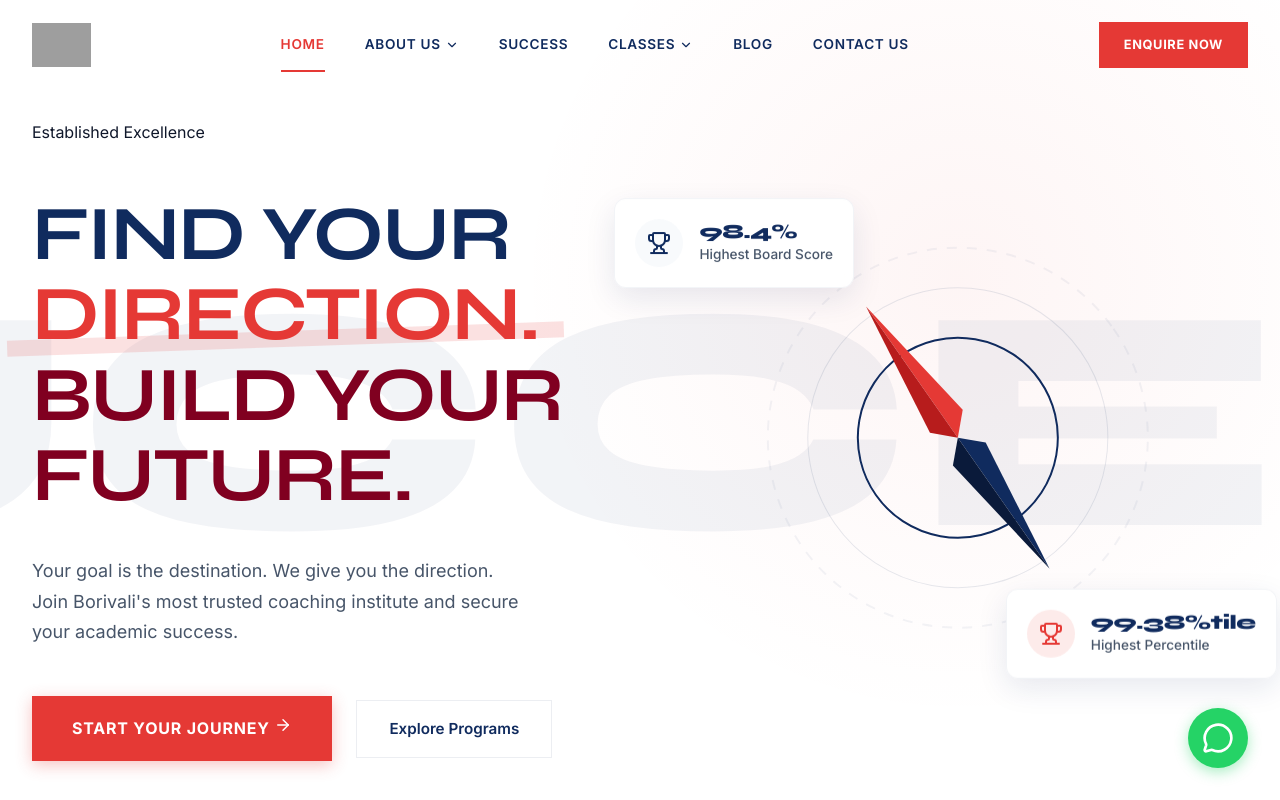
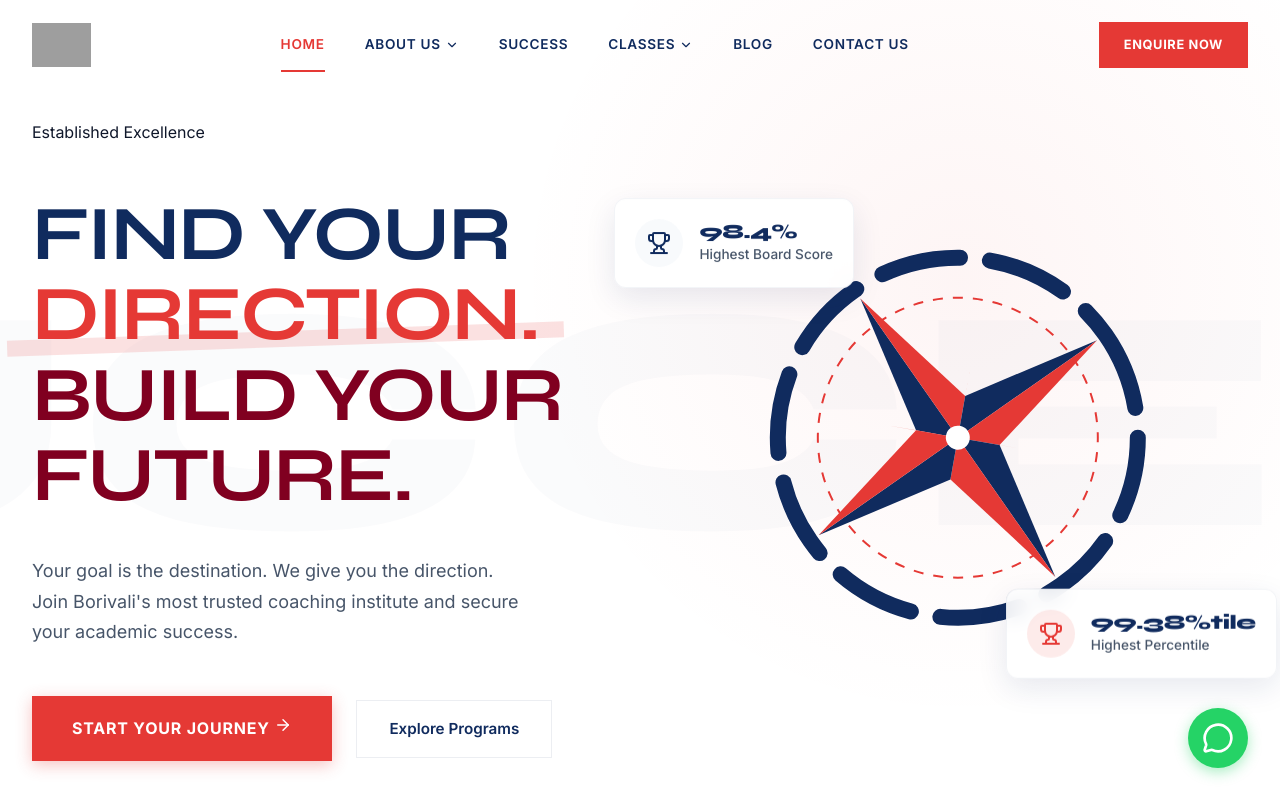
Before and after one commit to AhanaKulkarni/NK-Website, a Next.js app: page / in a window 1280 px wide. Shown: the top 800 px of the page. Built offline with nearby package versions, Linux system fonts and the light colour scheme; grey boxes are pictures that could not be loaded.

Commit message:
style: remove syllabus buttons, update compass, and fix footer link

```diff
--- a/src/app/home.module.css
+++ b/src/app/home.module.css
@@ -34,7 +34,7 @@
   font-family: var(--font-display);
   font-size: 25vw;
   font-weight: 900;
-  color: rgba(16, 43, 94, 0.05); /* Faint navy, slightly more prominent */
+  color: rgba(16, 43, 94, 0.02); /* Faint navy, slightly more prominent */
   white-space: nowrap;
   z-index: 1;
   pointer-events: none;
--- a/src/app/page.tsx
+++ b/src/app/page.tsx
@@ -123,13 +123,34 @@ export default function Home() {
                 >
                   {/* Abstract Compass SVG */}
                   <svg width="400" height="400" viewBox="0 0 400 400" fill="none" xmlns="http://www.w3.org/2000/svg">
-                    <circle cx="200" cy="200" r="190" stroke="rgba(16, 43, 94, 0.05)" strokeWidth="2" strokeDasharray="10 10"/>
-                    <circle cx="200" cy="200" r="150" stroke="rgba(16, 43, 94, 0.1)" strokeWidth="1"/>
-                    <circle cx="200" cy="200" r="100" stroke="var(--color-primary)" strokeWidth="2"/>
-                    <path d="M200 40 L220 180 L200 200 Z" fill="var(--color-accent)"/>
-                    <path d="M200 40 L180 180 L200 200 Z" fill="#B71C1C"/>
-                    <path d="M200 360 L220 220 L200 200 Z" fill="var(--color-primary)"/>
-                    <path d="M200 360 L180 220 L200 200 Z" fill="#0A1A3A"/>
+                    {/* Outer rings */}
+                    <circle cx="200" cy="200" r="180" stroke="var(--color-primary)" strokeWidth="16" strokeDasharray="80 30" strokeLinecap="round"/>
+                    <circle cx="200" cy="200" r="140" stroke="var(--color-accent)" strokeWidth="2" strokeDasharray="10 10"/>
+
+                    {/* North Point */}
+                    <path d="M200 30 L170 170 L200 200 Z" fill="var(--color-primary)"/>
+                    <path d="M200 30 L230 170 L200 200 Z" fill="var(--color-accent)"/>
+
+                    {/* East Point */}
+                    <path d="M370 200 L230 170 L200 200 Z" fill="var(--color-primary)"/>
+                    <path d="M370 200 L230 230 L200 200 Z" fill="var(--color-accent)"/>
+
+                    {/* South Point */}
+                    <path d="M200 370 L230 230 L200 200 Z" fill="var(--color-primary)"/>
+                    <path d="M200 370 L170 230 L200 200 Z" fill="var(--color-accent)"/>
+
+                    {/* West Point */}
+                    <path d="M30 200 L170 230 L200 200 Z" fill="var(--color-primary)"/>
+                    <path d="M30 200 L170 170 L200 200 Z" fill="var(--color-accent)"/>
+
+                    {/* Small inner points (Red) */}
+                    <path d="M250 150 L230 170 L200 200 Z" fill="var(--color-accent)"/>
+                    <path d="M250 250 L230 230 L200 200 Z" fill="var(--color-accent)"/>
+                    <path d="M150 250 L170 230 L200 200 Z" fill="var(--color-accent)"/>
+                    <path d="M150 150 L170 170 L200 200 Z" fill="var(--color-accent)"/>
+
+                    {/* Center dot */}
+                    <circle cx="200" cy="200" r="12" fill="white"/>
                   </svg>
                 </motion.div>
               </div>
--- a/src/components/layout/Footer.tsx
+++ b/src/components/layout/Footer.tsx
@@ -94,7 +94,7 @@ export function Footer() {
         <div className="container" style={{ display: 'flex', justifyContent: 'space-between', alignItems: 'center', fontSize: '0.85rem', color: 'rgba(255,255,255,0.7)', flexWrap: 'wrap' }}>
           <p>Copyright {new Date().getFullYear()} NK Academy. All Rights Reserved.</p>
           <div style={{ display: 'flex', gap: '1.5rem' }}>
-            <Link href="/privacy" style={{ color: 'rgba(255,255,255,0.7)', textDecoration: 'none' }}>Privacy Policy</Link>
+            <Link href="/contact" style={{ color: 'rgba(255,255,255,0.7)', textDecoration: 'none' }}>Privacy Policy</Link>
             <Link href="/contact" style={{ color: 'rgba(255,255,255,0.7)', textDecoration: 'none' }}>Contact Us</Link>
           </div>
         </div>
--- a/src/components/sections/ProgramTemplate.tsx
+++ b/src/components/sections/ProgramTemplate.tsx
@@ -30,11 +30,7 @@ export function ProgramTemplate({ programId }: { programId: string }) {
                 Book Free Demo Class
               </Button>
             </Link>
-            <Link href={`/resources/syllabus?program=${program.id}`}>
-              <Button variant="outline" size="large" style={{ borderRadius: '50px', borderColor: 'rgba(255,255,255,0.3)', color: 'white' }}>
-                View Full Syllabus
-              </Button>
-            </Link>
+
           </div>
         </div>
       </section>
```
